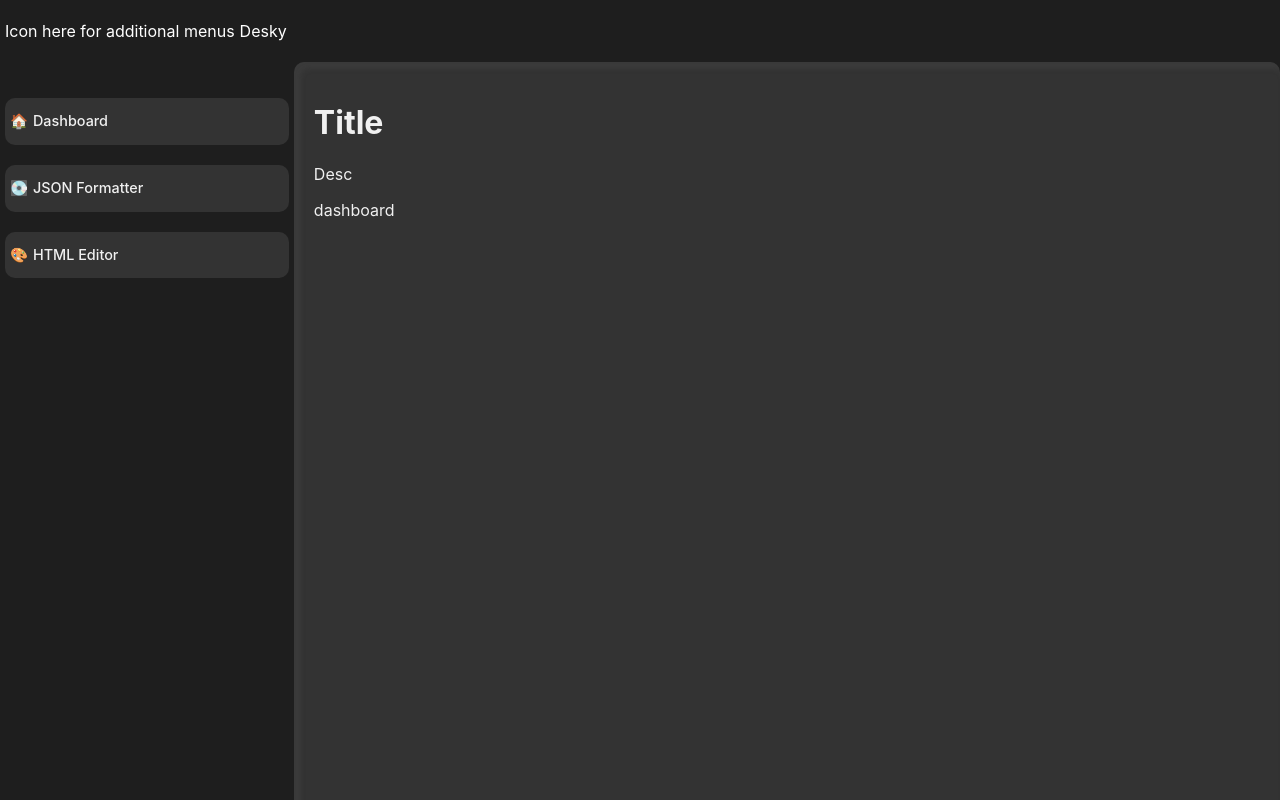
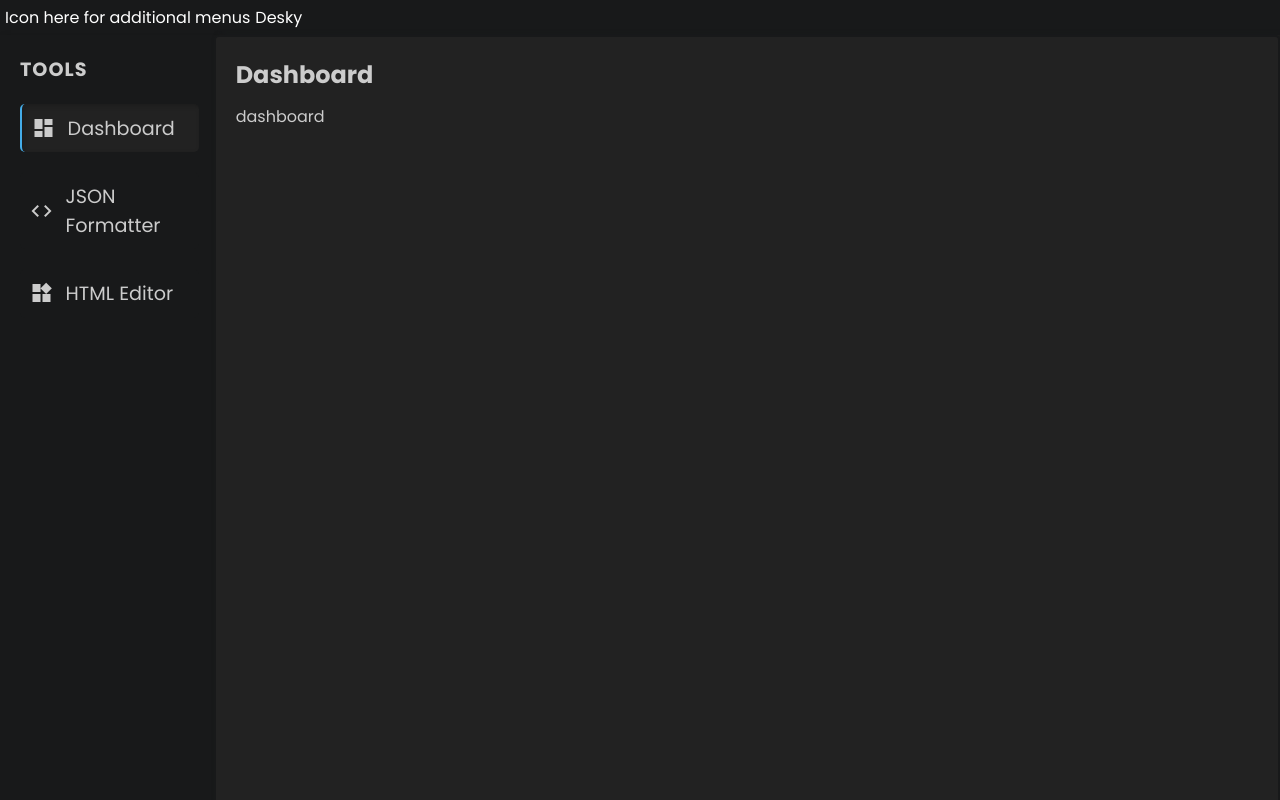
Before and after one commit to zachmyre/desky, a React (Create React App) app: page / in a window 1280 px wide. Built offline with nearby package versions, Linux system fonts and the light colour scheme.

Commit message:
basic ui and routing with title and description update

```diff
--- a/public/index.html
+++ b/public/index.html
@@ -9,6 +9,8 @@
       name="description"
       content="Web site created using create-react-app"
     />
+    <link href="https://fonts.googleapis.com/icon?family=Material+Icons" rel="stylesheet">
+
     <link rel="apple-touch-icon" href="%PUBLIC_URL%/logo192.png" />
     <!--
       manifest.json provides metadata used when your web app is installed on a
--- a/src/App.css
+++ b/src/App.css
@@ -1,91 +1,193 @@
-:root {
-  --background-color: #1E1E1E;
-  --text-color: #F0F0F0;
-  --sidebar-bg: #333333;
-  --border-radius: 10px;
-  --link-hover: rgba(60, 60, 60, 1);
+/* Google Font Import - Poppins */
+@import url('https://fonts.googleapis.com/css2?family=Poppins:wght@300;400;500;600;700&display=swap');
+
+/* Default Styles */
+* {
+    margin: 0;
+    padding: 0;
+    box-sizing: border-box;
+    font-family: 'Poppins', sans-serif;
 }
 
+:root {
+    /* Colors */
+    --body-color: #222; /* Darker background color */
+    --text-color: #ccc; /* Light text color */
+    --frame-bg: #18191a; /* Dark sidebar color */
+    --primary-color: #3a3b3c; /* Primary color */
+    --link-hover: #222;
+    --button-bg: #3a3b3c; /* Button background color */
+    --button-color: #ccc; /* Button text color */
+    --border-radius: 5px; /* Border radius */
+    --heading-color: #ccc; /* Heading text color */
+    --accent-color: #44ace8;
+}
 
-html {
-  font-family: Arial, sans-serif;
-  background-color: var(--background-color);
+/* Apply Defaults */
+body, h1, h2, h3, h4, h5, h6 {
     color: var(--text-color);
 }
 
-.App{
-  /* display: flex; */
+h1, h2, h3, h4, h5, h6 {
+    font-weight: bold;
+}
+
+button {
+    background-color: var(--button-bg);
+    color: var(--button-color);
+    border: none;
+    border-radius: var(--border-radius);
+    cursor: pointer;
+}
+
+.container {
+    margin: 0 auto;
+    max-width: 1200px;
+    padding: 0 15px;
+}
+
+/* App Styles */
+body {
+    min-height: 100vh;
+    background-color: var(--body-color);
+    transition: var(--tran-05);
+}
+
+.App {
     height: 100vh;
     width: 100vw;
     overflow: hidden;
 }
 
-.TopBarContainer{
+.TopBarContainer {
     width: 100%;
 }
 
-.DisplayContainer{
+.DisplayContainer {
     display: flex;
     width: 100%;
     height: 100%;
 }
 
-.Topbar{
+.Topbar {
     width: 100%;
     height: 10%;
     color: white;
     padding: 5px;
     display: flex;
+    background: var(--frame-bg);
 }
 
-.Topbar p:not(:first-child){
+.Topbar p:not(:first-child) {
     padding-left: 5px;
     padding-right: 5px;
 }
 
-
-.Sidebar{
+.Sidebar {
     height: 100vh;
-  width: 30%;
-  padding: 0 5px 0 5px;
-  /* border-right: 3px solid rgba(75, 75, 77, 0.04);
-  box-shadow: 13px 0px 20px 2px rgba(75, 75, 77, 0.2); */
-  display: flex;
-  flex-direction: column;
+    width: 20%;
+    padding: 20px;
+    background-color: var(--frame-bg);
+    color: var(--text-color);
+    box-shadow: 2px 0 5px rgba(0, 0, 0, 0.1);
 }
 
-.Sidebar-link{
-  /* justify-content: center; */
+.Sidebar-title {
+  font-size: 1.2em; /* Adjust size as needed */
+  font-weight: 700; /* You can adjust the weight */
+  letter-spacing: 1px;
+  text-transform: uppercase;
+  color: var(--heading-color); /* Use your preferred color */
+  margin-bottom: 10px; /* Add some space below the title */
+}
+
+
+.Sidebar-link {
   width: 100%;
   margin: 20px 0px 0px 0px;
+  padding: 0.5em;
   border-radius: var(--border-radius);
-  color: white;
-  background: #333333;
-  font-weight: 550;
+  display: flex;
+  align-items: center;
+  color: var(--text-color);
   text-decoration: none;
+  font-size: 1.2em;
+  transition: background-color 0.3s ease;
+  background-color: var(--frame-bg);
 }
 
-.Sidebar-link:hover{
-  background: var(--link-hover);
+.Sidebar-link:hover {
+  background-color: var(--link-hover);
+  cursor: pointer;
 }
 
-.Sidebar-link a{
+.Sidebar-link a {
   font-size: .9em;
   text-decoration: none;
   display: flex;
-  padding: 0px 0px 0px 5px;
-  color: var(--text-color);
+  align-items: center;
+  color: inherit;
+  padding-left: 10px;
 }
 
-.Sidebar-link a p{
-  padding-right: 5px;
+/* .Sidebar-link a p {
+  padding-right: 15px;
+} */
+
+.Sidebar-link-active {
+  background: var(--link-hover) !important;
+  box-shadow: inset 2px 2px 5px rgba(0, 0, 0, 0.2);
+  border-left: 2px solid var(--accent-color);
 }
 
-.MainWindow{
-  background: #333333;
+.icon-margin{
+  margin-right: 0.5em;
+}
+
+
+.MainWindow {
+    background: var(--body-color);
     width: 100%;
     height: 100%;
     border-radius: var(--border-radius);
+    border: 2px solid var(--frame-bg);
     padding: 20px;
-  box-shadow: inset 5px 5px 5px 2px rgba(75, 75, 77, 0.3);
+    box-shadow: 5px 2px 5px 2px var(--frame-bg);
+    margin-left: -5px;
 }
+
+.MainWindow-header{
+  margin-bottom: 12px;
+  width: 100%;
+}
+
+/* Additional Styles */
+.button {
+    padding: 10px 20px;
+    font-size: 16px;
+}
+
+/* Adjust heading styles if needed */
+h1 {
+    font-size: 36px;
+}
+
+h2 {
+    font-size: 30px;
+}
+
+h3 {
+    font-size: 24px;
+}
+
+h4 {
+    font-size: 20px;
+}
+
+h5 {
+    font-size: 18px;
+}
+
+h6 {
+    font-size: 16px;
+}
--- a/src/components/MainWindow.tsx
+++ b/src/components/MainWindow.tsx
@@ -1,14 +1,30 @@
-import React from 'react';
-import { Routes, Route } from 'react-router-dom';
+import React, { useEffect, useState } from 'react';
+import { Routes, Route, useLocation } from 'react-router-dom';
 import JSONFormatter from '../features/JSONFormatter'; // Assuming you have a JSONFormatter component
 import HTMLEditor from '../features/HTMLEditor'; // Assuming you have an HTMLEditor component
 import Dashboard from '../features/Dashboard';
+import { links } from './Sidebar';
+
+interface Header{
+  title: string;
+  description?: string;
+}
 
 const MainWindow: React.FC = () => {
+  const [headerData, setHeaderData] = useState({title: "", description: ""});
+  const location = useLocation();
+
+  useEffect(() => {
+    const link = links.find((link) => link.href === location.pathname);
+    setHeaderData({title: link?.name ?? "", description: link?.description ?? ""});
+  }, [location]);
+
   return (
     <div className="MainWindow">
-      <h1>Title</h1>
-      <p>Desc</p>
+      <div className="MainWindow-header">
+      <h3>{headerData.title}</h3>
+      <p>{headerData.description}</p>
+      </div>
       <Routes>
         <Route path="/" element={<Dashboard />} />
         <Route path="/json/formatter" element={<JSONFormatter />} />
--- a/src/components/Sidebar.tsx
+++ b/src/components/Sidebar.tsx
@@ -1,27 +1,38 @@
-import { Link } from 'react-router-dom';
+import { Link, useLocation } from 'react-router-dom';
 import '../App.css';
 
 interface LinkObj {
   className?: string;
-  icon: string;
+  icon: Icon;
   name: string;
+  description?: string;
   href: string;
-  onClick?: React.MouseEventHandler
 }
 
-const links: LinkObj[] = [
-  { name: "Dashboard", href: "/", icon: "🏠" },
-  { name: "JSON Formatter", href: "/json/formatter", icon: "💽" },
-  { name: "HTML Editor", href: "/html/editor", icon: "🎨" } // Corrected href
+interface Icon{
+  iconClass: string;
+  iconName: string;
+}
+
+const materialIconClass: string = "material-icons icon-margin";
+
+export const links: LinkObj[] = [
+  { name: "Dashboard", href: "/", icon: {iconClass: materialIconClass, iconName: "dashboard"} },
+  { name: "JSON Formatter", description: "Format JSON Data" , href: "/json/formatter", icon: {iconClass: materialIconClass, iconName: "code"} },
+  { name: "HTML Editor", description: "Spin up quick HTML/CSS demo" , href: "/html/editor", icon: {iconClass: materialIconClass, iconName: "widgets"} } // Corrected href
 ];
 
+
 const Sidebar: React.FC = () => {
+  const location = useLocation();
   return (
     <ul className="Sidebar">
+      <h4 className="Sidebar-title">Tools</h4>
       {links?.map((link, index) => (
+
         <LinkElement
-          className="Sidebar-link"
-          icon={link.icon}
+          className={location.pathname === link.href ? 'Sidebar-link Sidebar-link-active' : 'Sidebar-link'}
+          icon={{iconClass: link.icon.iconClass, iconName: link.icon.iconName}}
           key={index}
           name={link.name}
           href={link.href}
@@ -31,14 +42,12 @@ const Sidebar: React.FC = () => {
   );
 }
 
-const LinkElement: React.FC<LinkObj> = ({ className, name, href, icon, onClick }) => {
+const LinkElement: React.FC<LinkObj> = ({ className, name, href, icon }) => {
   return (
-    <li className={className}>
-      <Link to={href}>
-        <p>{icon}</p>
+    <Link className={className} to={href}>
+        <p className={icon.iconClass}>{icon.iconName}</p>
         <p>{name}</p>
-      </Link>
-    </li>
+    </Link>
   )
 }
 
--- a/src/features/HTMLEditor.tsx
+++ b/src/features/HTMLEditor.tsx
@@ -26,7 +26,7 @@ const HTMLEditor: React.FC = () => {
 const styles = {
   Container: {
     display: 'flex',
-    height: '500px', // Adjust the height as needed
+    height: '85%', // Adjust the height as needed
     width: '100%'
   },
   Editor: {
@@ -34,7 +34,7 @@ const styles = {
     width: '33%',
     marginRight: '5px',
     borderRadius: '10px',
-    padding: '10px'
+    padding: '10px',
   },
   EditorInput: {
     height: '100%',
@@ -46,7 +46,7 @@ const styles = {
     resize: 'none' as 'none' // Set resize to none
   },
   View: {
-    backgroundColor: '#ffffff',
+    backgroundColor: 'white',
     width: '77%',
     borderRadius: '10px',
     border: '1px solid #ccc',
```
Lines whose indentation alone changed are shown as unchanged.
